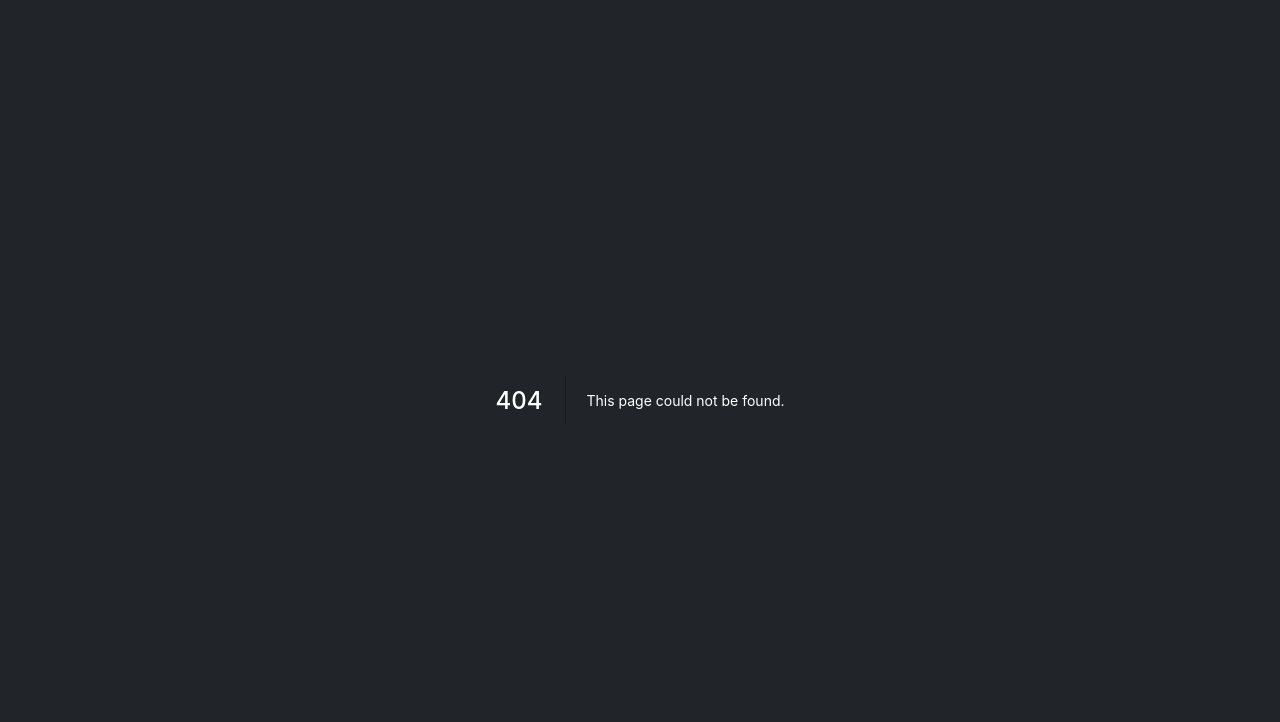
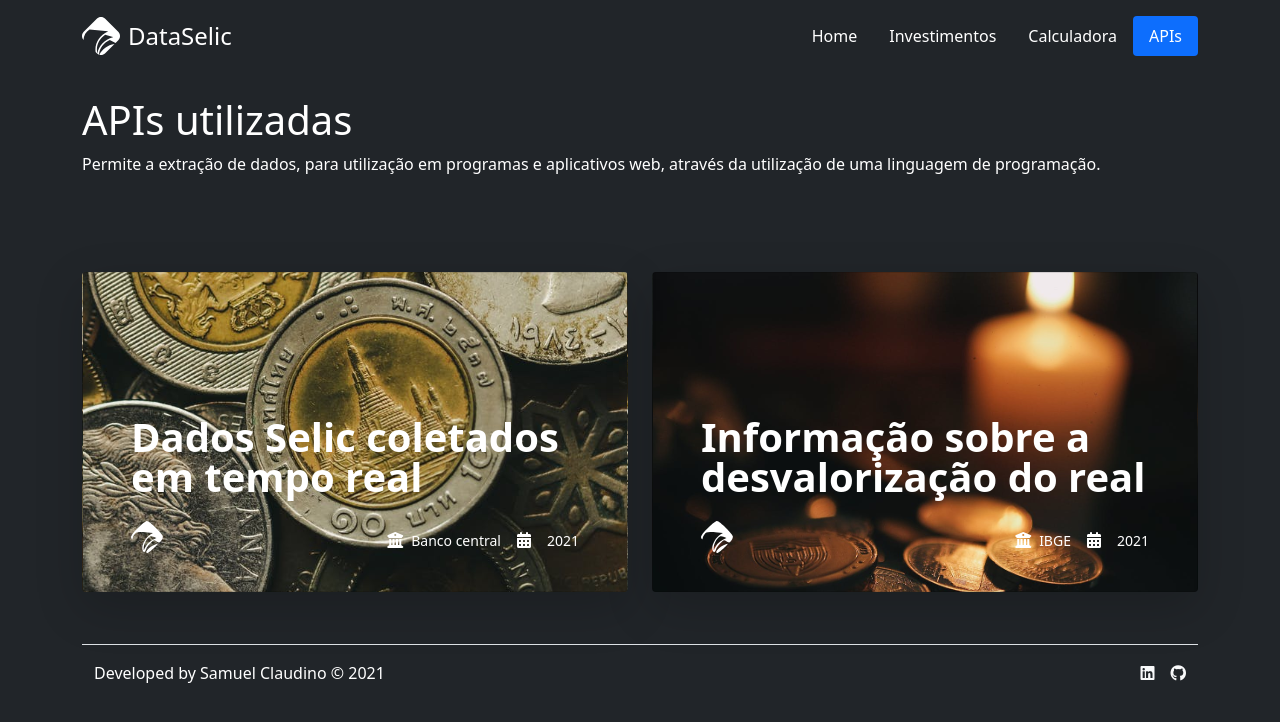
Before and after one commit to Samuelcs131/DataSelic, a Next.js app: page /apis in a window 1280 px wide. Before the commit this address had no page. Shown: the top 722 px of the page. Built offline with nearby package versions, Linux system fonts and the light colour scheme.

Commit message:
introduzindo api

```diff
--- a/src/components/Navbar.jsx
+++ b/src/components/Navbar.jsx
@@ -25,8 +25,8 @@ const myRouter = useRouter()
         <Link href="/calculadora">
         <a className={myRouter.pathname == "/calculadora" ? "nav-link active":"nav-link text-white"}>Calculadora</a></Link></li>
         <li className="nav-item">
-        <Link href="/moedas">
-        <a className={myRouter.pathname == "/moedas" ? "nav-link active":"nav-link text-white"}>Moedas</a></Link></li>
+        <Link href="/apis">
+        <a className={myRouter.pathname == "/apis" ? "nav-link active":"nav-link text-white"}>APIs</a></Link></li>
       </ul>
     </header>
      );
--- /dev/null
+++ b/src/pages/apis.jsx
@@ -0,0 +1,79 @@
+import Head from 'next/head'
+import Footer from '../components/Footer';
+import Navbar from '../components/Navbar';
+import Link from 'next/link';
+import Image from 'next/image'
+
+const Invest = () => {
+
+  return (
+        <>
+        <Head>
+      <title>DataSelic - Moedas</title>
+    </Head>
+        <div className="container">
+          <Navbar/>
+
+
+    <h1>APIs utilizadas</h1>
+    <p className="mb-5">Permite a extração de dados, para utilização em programas e aplicativos web, através da utilização de uma linguagem de programação.</p>
+
+
+
+    <div className="row row-cols-1 row-cols-lg-2 align-items-stretch g-4 py-5">
+
+      <div className="col">
+        <div className="card card-cover h-100 overflow-hidden text-white bg-dark rounded-5 shadow-lg" style={{backgroundImage: 'url("/img/photo-coins.jpg")',backgroundPosition: 'left center',
+    backgroundSize: 'cover'}}>
+          <div className="d-flex flex-column h-100 p-5 pb-3 text-white text-shadow-1">
+            <h2 className="pt-5 mt-5 mb-4 display-6 lh-1 fw-bold">Dados Selic coletados em tempo real</h2>
+            <ul className="d-flex list-unstyled mt-auto">
+              <li className="me-auto">
+                <Image src="/img/logo-dataselic.svg" alt="Bootstrap" width="32" height="32" />
+              </li>
+              <li className="d-flex align-items-center me-3">
+              <i className="fas fa-university me-2"></i>
+                <small>Banco central</small>
+              </li>
+              <li className="d-flex align-items-center">
+              <i className="fas fa-calendar-alt me-3"></i>
+                <small>2021</small>
+              </li>
+            </ul>
+            <Link href="https://dadosabertos.bcb.gov.br/dataset/4189-taxa-de-juros---selic-acumulada-no-mes-anualizada-base-252/resource/091e3cb3-4dca-488b-a89d-6c9bb56c9a99"><a target="_blank" className="stretched-link"></a></Link>
+          </div>
+        </div>
+      </div>
+
+      <div className="col">
+        <div className="card card-cover h-100 overflow-hidden text-white bg-dark rounded-5 shadow-lg" style={{background: 'url("/img/photo-coins-dark.jpg")',backgroundPosition: 'left center',
+    backgroundSize: 'cover'}}>
+          <div className="d-flex flex-column h-100 p-5 pb-3 text-white text-shadow-1">
+            <h2 className="pt-5 mt-5 mb-4 display-6 lh-1 fw-bold">Informação sobre a desvalorização do real</h2>
+            <ul className="d-flex list-unstyled mt-auto">
+              <li className="me-auto">
+                <Image src="/img/logo-dataselic.svg" alt="Bootstrap" width="32" height="32" />
+              </li>
+              <li className="d-flex align-items-center me-3">
+              <i className="fas fa-university me-2"></i>
+                <small>IBGE</small>
+              </li>
+              <li className="d-flex align-items-center">
+              <i className="fas fa-calendar-alt me-3"></i>
+                <small>2021</small>
+              </li>
+            </ul>
+            <Link href="https://dados.gov.br/dataset/ia-indice-nacional-de-precos-ao-consumidor-amplo-ipca/resource/c2c5d52f-4b7d-4f07-a26c-5614b2b54c1e?inner_span=True"><a target="_blank" className="stretched-link"></a></Link>
+          </div>
+        </div>
+      </div>
+
+    </div>
+
+          <Footer/>
+        </div>
+        </>
+     );
+}
+
+export default Invest;
--- a/src/pages/index.jsx
+++ b/src/pages/index.jsx
@@ -1,6 +1,6 @@
 import Head  from "next/head";
-import Footer from "../components/Footer";
 import Navbar from "../components/Navbar";
+import Link from 'next/link'
 
 const App = () => {
 
@@ -15,8 +15,8 @@ const App = () => {
 
     <div className="text-center col-md-6 p-lg-6 mx-auto" style={{margin: "20% 0"}}>
       <h1 className="display-4 fw-normal">Bem vindo a DataSelic</h1>
-      <p className="lead fw-normal">Não sabe onde investir ou quer saber quanto rende um investimento? Você está no lugar certo! </p>
-      <a className="btn btn-primary rounded-pill px-4 text-uppercase">Ver mais</a>
+      <p className="lead fw-normal">Não sabe onde investir ou quer saber quanto rende um investimento? Você está no lugar certo!</p>
+      <Link href="/investimento"><a className="btn btn-primary rounded-pill px-4 text-uppercase">Ver mais</a></Link>
     </div>
 
     </div>
```
Also changed, not shown: src/pages/calculadora.jsx (+16 -3 lines), src/pages/moedas.jsx (deleted, +0 -22 lines), public/img/photo-coins-dark.jpg (added), public/img/photo-coins.jpg (added).
